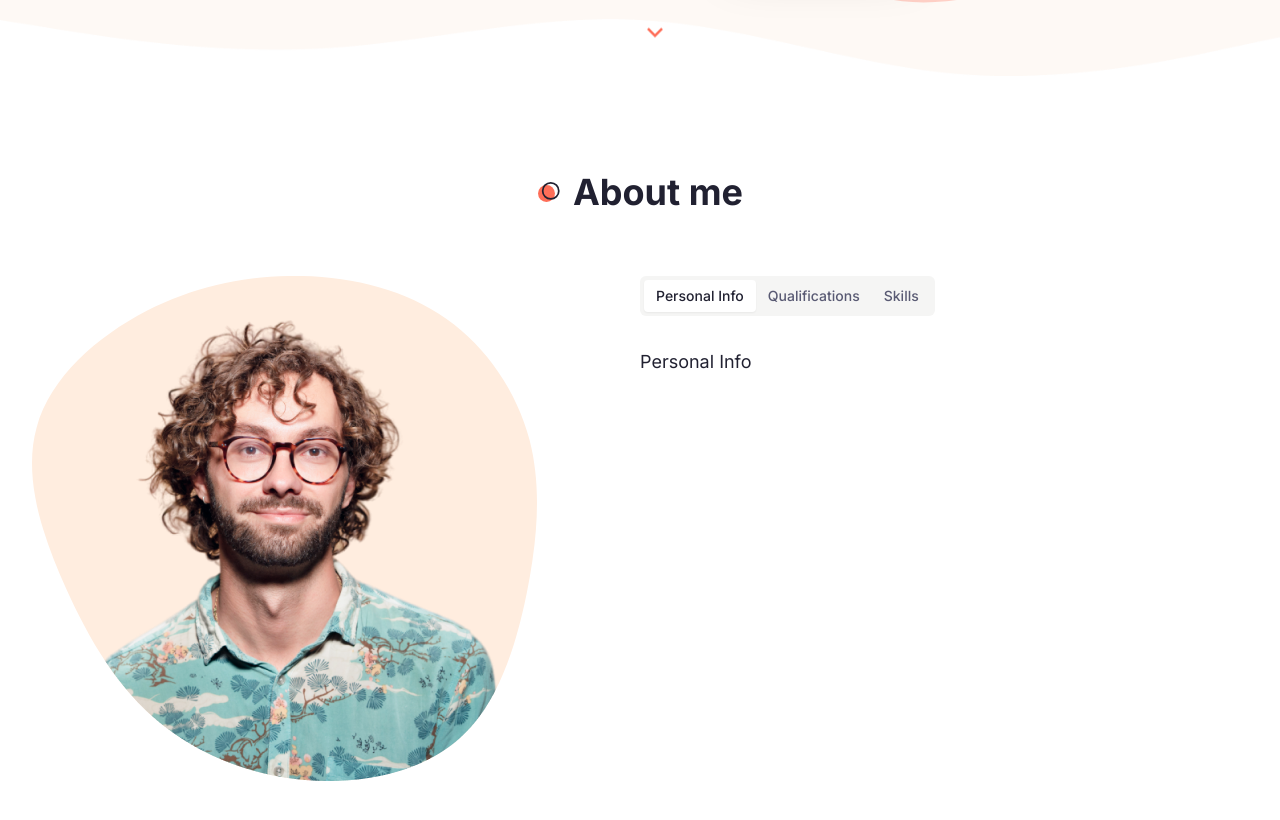
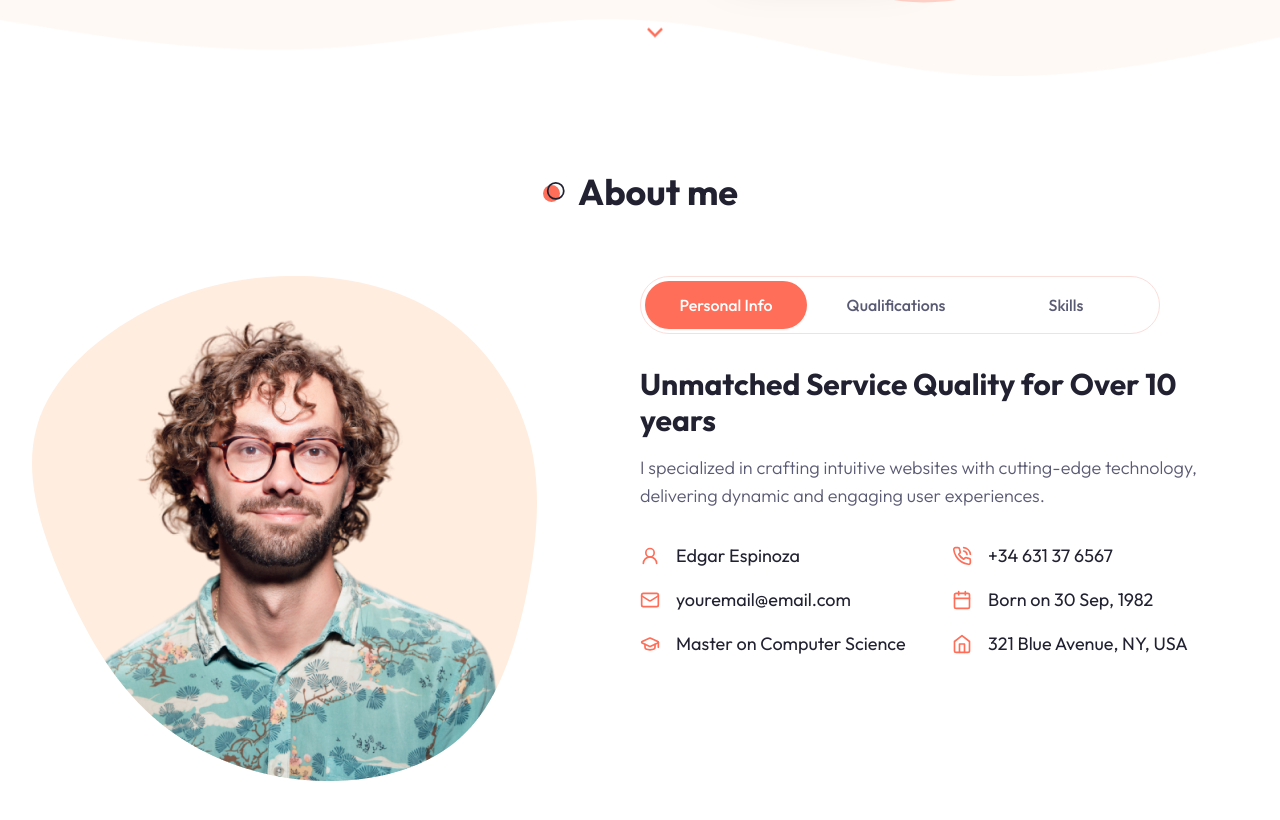
Before and after one commit to edgarespinoza7/edgarespinoza7.github.io, a Next.js app: page / in a window 1280 px wide. Shown: the part 697-1517 px from the top of the page. Built offline with nearby package versions, Linux system fonts and the light colour scheme.

Commit message:
24 added tab with personal info and style- OK

```diff
--- a/app/globals.css
+++ b/app/globals.css
@@ -69,6 +69,19 @@
   @apply text-6xl xl:text-[72px] xl:leading-[80px] tracking-[-2px] font-bold;
 }
 
+
+.h2 {
+  @apply text-4xl font-bold;
+}
+
+.h3 {
+  @apply text-3xl font-bold;
+}
+
+.h4 {
+  @apply text-[22px] font-semibold;
+}
+
 .subtitle {
   @apply text-muted-foreground text-lg mb-8 font-light;
 }
--- a/app/layout.jsx
+++ b/app/layout.jsx
@@ -1,4 +1,4 @@
-import { Inter } from "next/font/google";
+import { Outfit } from "next/font/google";
 import "./globals.css";
 
 //Components
@@ -8,7 +8,7 @@
 import { ThemeProvider } from "@/components/ThemeProvider";
 
 
-const inter = Inter({ subsets: ["latin"] });
+const outfit = Outfit({ subsets: ["latin"] });
 
 export const metadata = {
   title: "Create Next App",
@@ -18,7 +18,7 @@
 export default function RootLayout({ children }) {
   return (
     <html lang="en" suppressHydrationWarning>
-      <body className={inter.className}>
+      <body className={outfit.className}>
         <ThemeProvider
           attribute='class'
           defaultTheme='light'>
--- a/components/About.jsx
+++ b/components/About.jsx
@@ -145,17 +145,31 @@
                     {/* Tabs */}
                     <div className="flex-1">
                         <Tabs defaultValue="personal">
-                            <TabsList>
-                                <TabsTrigger value="personal">Personal Info</TabsTrigger>
-                                <TabsTrigger value="qualifications">Qualifications</TabsTrigger>
-                                <TabsTrigger value="skills">Skills</TabsTrigger>
+                            <TabsList className="w-full grid xl:grid-cols-3 xl:max-w-[520px] xl:border dark:border-none">
+                                <TabsTrigger className="w-[162px] xl:auto" value="personal">Personal Info</TabsTrigger>
+                                <TabsTrigger className="w-[162px] xl:auto" value="qualifications">Qualifications</TabsTrigger>
+                                <TabsTrigger className="w-[162px] xl:auto" value="skills">Skills</TabsTrigger>
                             </TabsList>
                             {/* Tabs Content */}
                             <div className="text-lg mt-12 xl:mt-8">
                             {/* Personal */}
-                                <TabsContent value="personal">Personal Info</TabsContent>
-                                <TabsContent value="qualifications">Qualifications</TabsContent>
-                                <TabsContent value="skills">Skills</TabsContent>
+                                <TabsContent value="personal">
+                                    <div className="text-center xl:text-left">
+                                        <h3 className="h3 mb-4">Unmatched Service Quality for Over 10 years</h3>
+                                        <p className="subtitle max-w-xl mx-auto xl:mx-0">I specialized in crafting intuitive websites with cutting-edge technology, delivering dynamic and engaging user experiences.</p>
+                                        {/* Icons */}
+                                        <div className="grid xl:grid-cols-2 gap-4 mb-12">
+                                            {infoData.map( (item, index) => {
+                                                return <div className="flex items-center gap-x-4 mx-auto xl:mx-0" key={index}>
+                                                    <div className="text-primary">{item.icon}</div>
+                                                    <div>{item.text}</div>
+                                                </div>
+                                            })}
+                                        </div>
+                                    </div>
+                                </TabsContent>
+                                <TabsContent value="qualifications">Qualifications Info</TabsContent>
+                                <TabsContent value="skills">Skills Info</TabsContent>
                             </div>
                         </Tabs>
                     </div>
--- a/components/ui/tabs.jsx
+++ b/components/ui/tabs.jsx
@@ -11,7 +11,7 @@
   <TabsPrimitive.List
     ref={ref}
     className={cn(
-      "inline-flex h-10 items-center justify-center rounded-md bg-muted p-1 text-muted-foreground",
+      "inline-flex items-center justify-center xl:bg-white p-1 text-muted-foreground rounded-[30px] dark:md:bg-secondary",
       className
     )}
     {...props} />
@@ -22,7 +22,7 @@
   <TabsPrimitive.Trigger
     ref={ref}
     className={cn(
-      "inline-flex items-center justify-center whitespace-nowrap rounded-sm px-3 py-1.5 text-sm font-medium ring-offset-background transition-all focus-visible:outline-none focus-visible:ring-2 focus-visible:ring-ring focus-visible:ring-offset-2 disabled:pointer-events-none disabled:opacity-50 data-[state=active]:bg-background data-[state=active]:text-foreground data-[state=active]:shadow-sm",
+      "inline-flex items-center justify-center whitespace-nowrap rounded-full px-3 py-1.5 text-base font-medium ring-offset-background transition-all focus-visible:outline-none focus-visible:ring-2 focus-visible:ring-ring focus-visible:ring-offset-2 disabled:pointer-events-none disabled:opacity-50 data-[state=active]:bg-primary data-[state=active]:text-white data-[state=active]:shadow-sm h-[48px]",
       className
     )}
     {...props} />
```
